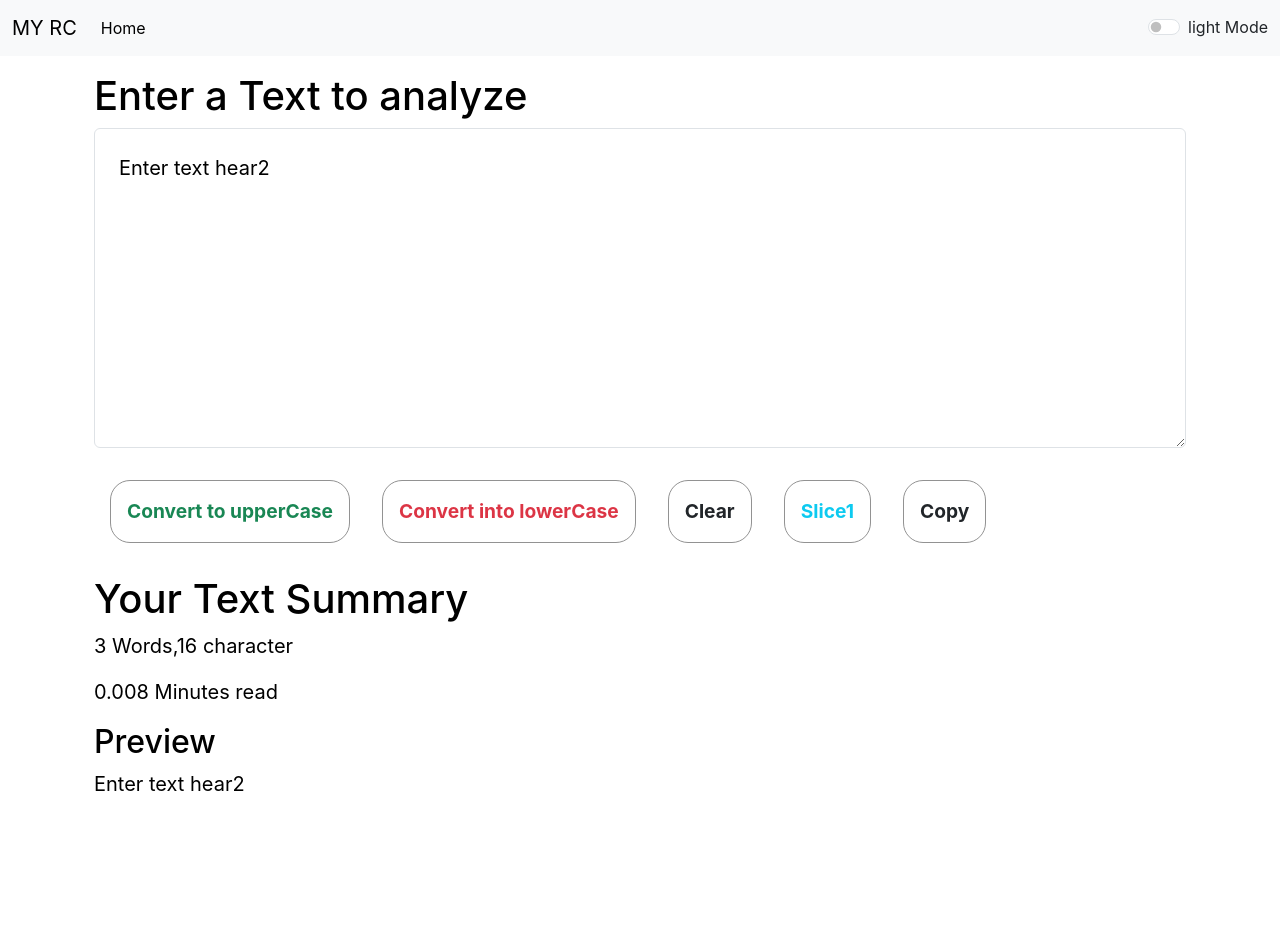
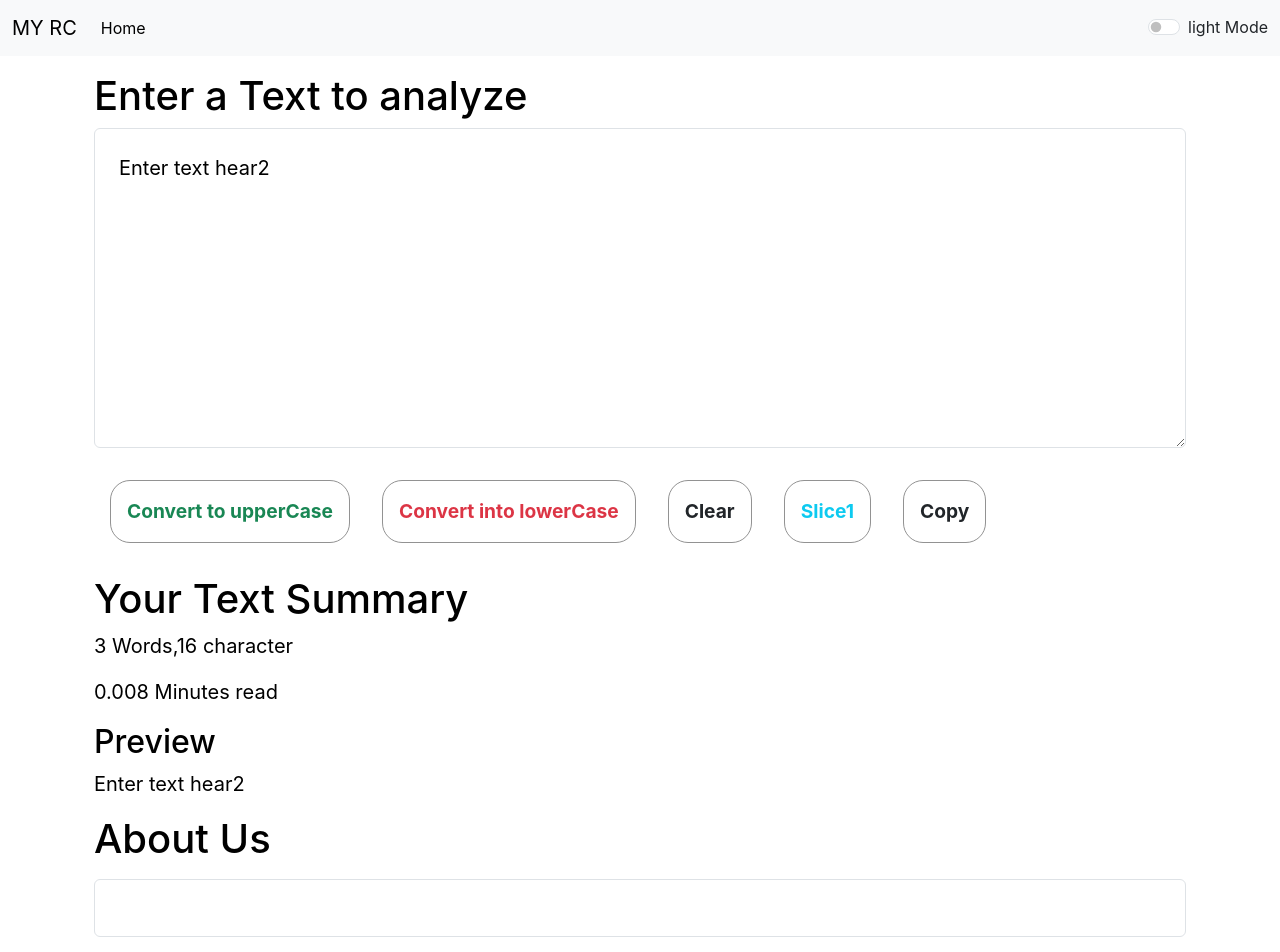
Before and after one commit to Sejalkathane/Reactjs_work, a React (Create React App) app in the folder textreact/: page / in a window 1280 px wide. Shown: the top 952 px of the page. Before the commit the page ends 815 px from the top, so only its background shows below. Built offline with nearby package versions, Linux system fonts and the light colour scheme.

Commit message:
add about textreact

```diff
--- a/textreact/package.json
+++ b/textreact/package.json
@@ -8,6 +8,7 @@
     "@testing-library/user-event": "^13.5.0",
     "react": "^18.2.0",
     "react-dom": "^18.2.0",
+    "react-router-dom": "^6.6.2",
     "react-scripts": "5.0.1",
     "web-vitals": "^2.1.4"
   },
--- a/textreact/src/App.js
+++ b/textreact/src/App.js
@@ -3,7 +3,7 @@ import "./App.css";
 // import Switch from "./components/Switch";
 import Navbar from "./components/Navbar";
 import TextForm from "./components/TextForm";
-// import About from './components/About';
+import About from './components/About';
 import React, { useState } from "react";
 import Alert from "./components/Alert";
 
@@ -58,7 +58,7 @@ function App() {
       {/* my-3 margin increase */}
       <div className="container  my-3">
         <TextForm showAlert={showAlert} heading="Enter a Text to analyze" mode={mode} />
-        {/* <About/>  */}
+        <About/>
       </div>
 
       {/* if we not pass any value it write that statment only which is our default value */}
```
Also changed, not shown: 1 other file (tests, documents, lock files or other folders).
